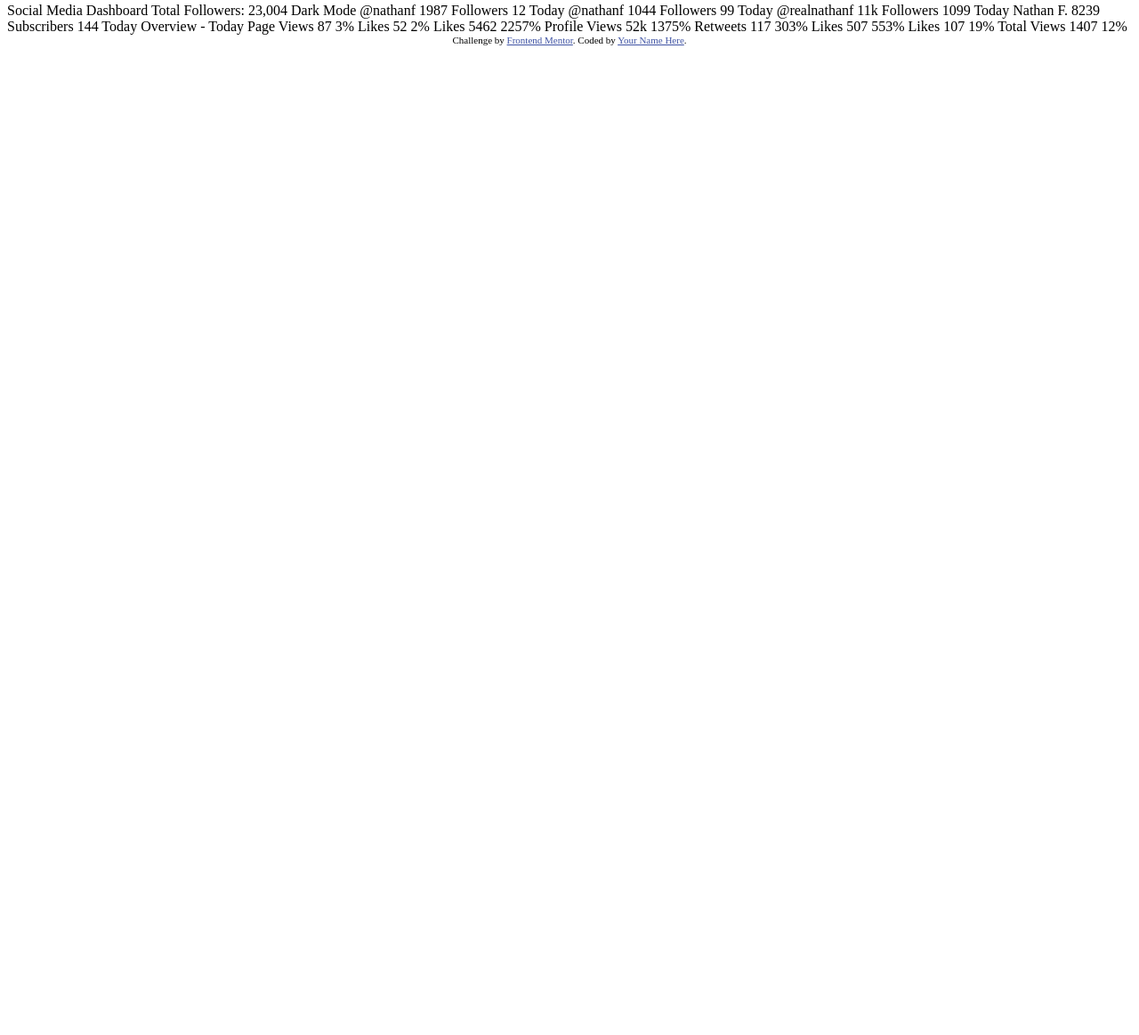
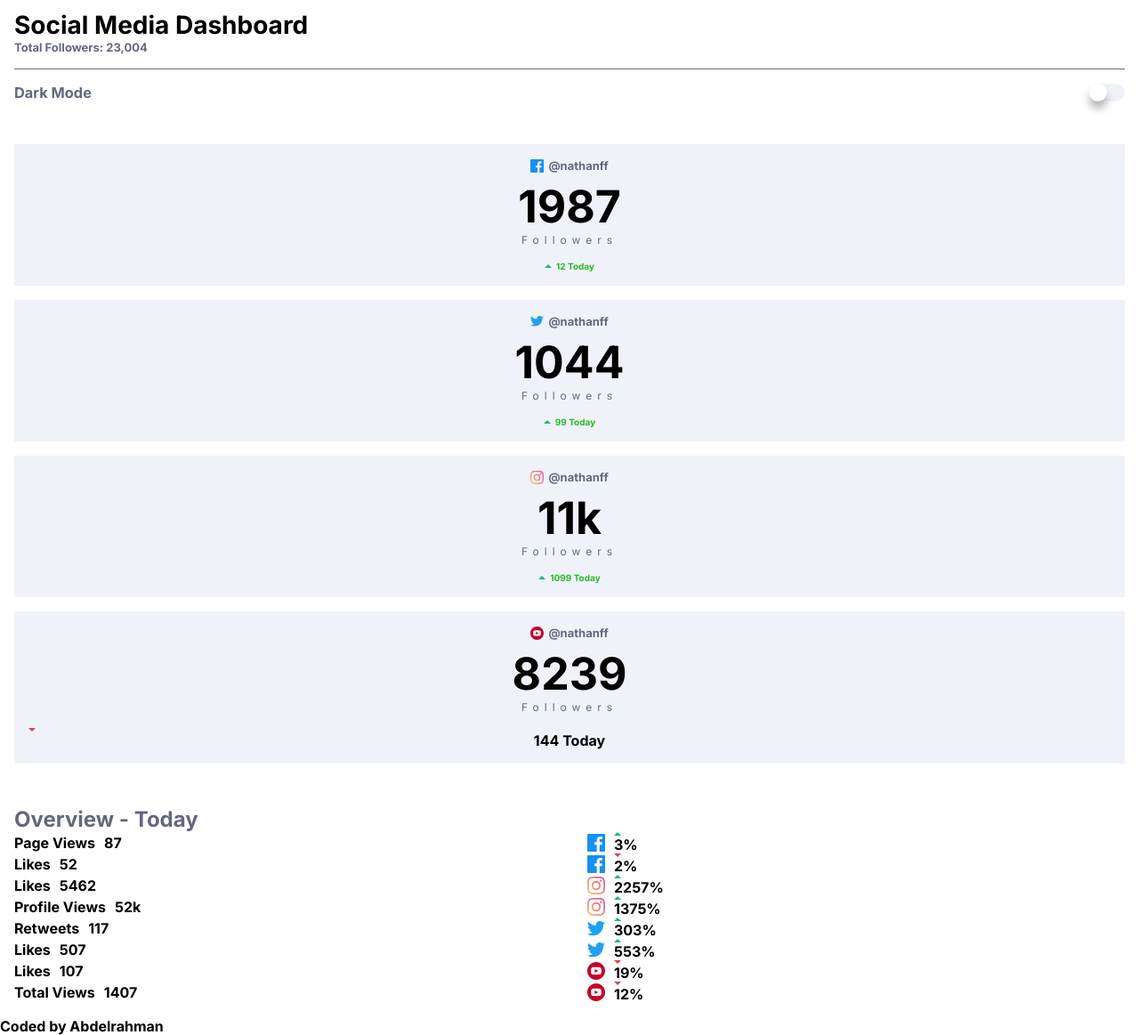
Before and after one commit to Abdelrahmanaman/dashboard-project, a plain HTML site: page index.html in a window 1280 px wide. Shown: the part 5-1168 px from the top of the page at 89% size. Before the commit the page ends 800 px from the top, so only its background shows below. Drawn offline with Linux system fonts and the light colour scheme.

Commit message:
Added the the styles

```diff
--- a/index.html
+++ b/index.html
@@ -2,86 +2,137 @@
 <html lang="en">
 <head>
   <meta charset="UTF-8">
-  <meta name="viewport" content="width=device-width, initial-scale=1.0"> <!-- displays site properly based on user's device -->
+  <meta name="viewport" content="width=device-width, initial-scale=1.0">
+  <title>Welcome | Social Media Dashboard</title>
+  <link rel="stylesheet" href="style.css">
+  <link href="https://fonts.googleapis.com/css2?family=Inter:wght@400;700&display=swap" rel="stylesheet">
 
-  <link rel="icon" type="image/png" sizes="32x32" href="./images/favicon-32x32.png">
-
-  <title>Frontend Mentor | [Challenge Name Here]</title>
-
-  <!-- Feel free to remove these styles or customise in your own stylesheet 👍 -->
-  <style>
-    .attribution { font-size: 11px; text-align: center; }
-    .attribution a { color: hsl(228, 45%, 44%); }
-  </style>
 </head>
 <body>
-
-  Social Media Dashboard
-  Total Followers: 23,004
-
-  Dark Mode
-
-
-
-  @nathanf
-  1987
-  Followers
-  12 Today
-
-  @nathanf
-  1044
-  Followers
-  99 Today
-
-  @realnathanf
-  11k
-  Followers
-  1099 Today
-
-  Nathan F.
-  8239
-  Subscribers
-  144 Today
-
-
-
-  Overview - Today
-
-  Page Views
-  87
-  3%
-
-  Likes
-  52
-  2%
-
-  Likes
-  5462
-  2257%
-
-  Profile Views
-  52k
-  1375%
-
-  Retweets
-  117
-  303%
-
-  Likes
-  507
-  553%
-
-  Likes
-  107
-  19%
-
-  Total Views
-  1407
-  12%
-
-  <div class="attribution">
-    Challenge by <a href="https://www.frontendmentor.io?ref=challenge" target="_blank">Frontend Mentor</a>.
-    Coded by <a href="#">Your Name Here</a>.
-  </div>
+  <header>
+    <h1>Social Media Dashboard</h1>
+    <h2>Total Followers: 23,004</h2>
+    <div class="h3-container">
+      <h3>Dark Mode</h3>
+      <div class="toggle-container">
+        <input type="checkbox" class="toggle" id="toggle">
+        <label for="toggle" class="button"></label>
+      </div>
+    </div>
+  </header>
+  <section>
+    <article class="facebook-container container">
+      <p><img src="assests/icon-facebook.svg" alt="facebook">@nathanff</p>
+      <p>1987</p>
+      <p>Followers</p>
+      <p><img src="assests/icon-up.svg" alt="">12 Today</p>
+    </article>
+    <article class="twiiter-container container">
+      <p><img src="assests/icon-twitter.svg" alt="icon-twitter">@nathanff</p>
+      <p>1044</p>
+      <p>Followers</p>
+      <p><img src="assests/icon-up.svg" alt="">99 Today</p>
+    </article>
+    <article class="instagram-container container">
+      <p><img src="assests/icon-instagram.svg" alt="icon-instagram">@nathanff</p>
+      <p>11k</p>
+      <p>Followers</p>
+      <p><img src="assests/icon-up.svg" alt="">1099 Today</p>
+    </article>
+    <articl class="youtube-container container">
+      <p><img src="assests/icon-youtube.svg" alt="icon-youtube">@nathanff</p>
+      <p>8239</p>
+      <p>Followers</p>
+      <p class="red"><img src="assests/icon-down.svg" alt="">144 Today</p>
+    </articl>
+  </section>
+<!-- Overview section START -->
+  <section class="overview">
+    <h1>Overview - Today</h1>
+    <article class="overview-container">
+      <div>
+        <p>Page Views</p>
+        <p>87</p>
+      </div>
+      <div>
+        <img src="assests/icon-facebook.svg" alt="icon-facebook">
+        <p class="green"><img src="assests/icon-up.svg" alt="">3%</p>
+      </div>
+    </article>
+    <article class="overview-container"">
+      <div>
+        <p>Likes</p>
+        <p>52</p>
+      </div>
+      <div>
+        <img src="assests/icon-facebook.svg" alt="icon-facebook">
+        <p class="red"><img src="assests/icon-down.svg" alt="">2%</p>
+      </div>
+    </article>
+    <article class="overview-container">
+      <div>
+        <p>Likes</p>
+        <p>5462</p>
+      </div>
+      <div>
+        <img src="assests/icon-instagram.svg" alt="icon-instagram">
+        <p class="green"><img src="assests/icon-up.svg" alt="">2257%</p>
+      </div>
+    </article>
+    <article class="overview-container">
+      <div>
+        <p>Profile Views</p>
+        <p>52k</p>
+      </div>
+      <div>
+        <img src="assests/icon-instagram.svg" alt="icon-youtube">
+        <p class="green"><img src="assests/icon-up.svg" alt="">1375%</p>
+      </div>
+    </article>
+    <article class="overview-container">
+      <div>
+        <p>Retweets</p>
+        <p>117</p>
+      </div>
+      <div>
+        <img src="assests/icon-twitter.svg" alt="icon-twitter">
+        <p class="green"><img src="assests/icon-up.svg" alt="">303%</p>
+      </div>
+    </article>
+    <article class="overview-container">
+      <div>
+        <p>Likes</p>
+        <p>507</p>
+      </div>
+      <div>
+        <img src="assests/icon-twitter.svg" alt="icon-youtube">
+        <p class="green"><img src="assests/icon-up.svg" alt="">553%</p>
+      </div>
+    </article>
+    <article class="overview-container">
+      <div>
+        <p>Likes</p>
+        <p>107</p>
+      </div>
+      <div>
+        <img src="assests/icon-youtube.svg" alt="icon-youtube">
+        <p class="red"><img src="assests/icon-down.svg" alt="">19%</p>
+      </div>
+    </article>
+    <article class="overview-container">
+      <div>
+        <p>Total Views</p>
+        <p>1407</p>
+      </div>
+      <div>
+        <img src="assests/icon-youtube.svg" alt="icon-youtube">
+        <p class="red"><img src="assests/icon-down.svg" alt="">12%</p>
+      </div>
+    </article>
+  </section>
+  <footer>
+    <p>Coded by Abdelrahman</p>
+  </footer>
+  <script src="index.js"></script>
 </body>
 </html>
--- a/style.css
+++ b/style.css
@@ -0,0 +1,197 @@
+/* /* ## Layout
+
+The designs were created to the following widths:
+
+- Mobile: 375px
+- Desktop: 1440px */
+/* //Declaring Global */
+:root{
+    /* Light mode colors */
+    --background: hsl(0, 0%, 100%)
+    --pale-blue: hsl(225, 100%, 98%);
+    --cards-bg:  hsl(227, 47%, 96%);
+    --font-color: hsl(228, 12%, 44%);
+    --blue-font: hsl(230, 17%, 14%);
+
+    /* Dark Mode colors */
+
+    --dark-bg: hsl(230, 17%, 14%);
+    --top-bg: hsl(232, 19%, 15%);
+    --cards-bg-dark: hsl(228, 28%, 20%);
+    --font-color-dark: hsl(228, 34%, 66%);
+    --white: hsl(0, 0%, 100%);
+}
+*{
+    margin: 0;
+    padding: 0;
+    box-sizing: border-box;
+    font-family: inter;
+    font-weight: 600;
+}
+img{
+    display: block;
+}
+
+
+/* Header Part */
+header, section{
+    padding: 1rem;
+}
+header{
+    font-size: 14PX;
+}
+header h2{
+    font-size: 13px;
+    color: var(--font-color);
+    border-bottom: 1px solid;
+    padding-bottom: 1rem;
+}
+h3{
+    padding: 1rem 0;
+    color: var(--font-color);
+}
+.h3-container{
+    display: flex;
+    justify-content: space-between;
+    align-items: center;
+}
+/* //Creating a toggle button// */
+.toggle-container{
+    background-color: #fff;
+    display: flex;
+    justify-content: space-between;
+    align-items: center;
+}
+label{
+    background-color: var(--cards-bg);
+    width: 40px;
+    height: 20px;
+    border-radius: 200px;
+    cursor: pointer;
+    position: relative;
+    transition: all 5ms;
+    outline:  none;
+}
+label::before{
+    content: "";
+    background-color: #fff;
+    width: 20px;
+    height: 20px;
+    border-radius: 20px;
+    position: absolute;
+    box-shadow: 0 8px 10px rgba(0, 0, 0, 0.3)
+}
+input:checked + .button{
+    background-color: #fff;
+}
+input:checked + .button::before{
+    transform: translateX(100%);
+    transition: all 5ms;
+}
+.toggle{
+    display: none;
+}
+
+
+/* Card elements layout and coloring */
+.container{
+    display: flex;
+    flex-flow: column;
+    text-align: center;
+    background-color: var(--cards-bg);
+    margin-bottom:1rem;
+    padding: 1rem;
+}
+.container p:first-child{
+    color: var(--font-color);
+    font-size: small;
+    display: flex;
+    justify-content: center;
+    align-items: center;
+    gap: 5px;
+}
+.container p:first-child img{
+    width: 15px;
+}
+
+.container p:nth-child(2){
+    font-size: 50px;
+    margin-top: 0.5rem;
+}
+.container p:nth-child(3){
+    font-weight: 400;
+    font-size: 12px;
+    color: var(--font-color);
+    letter-spacing: 6px;
+    margin-bottom: 1rem;
+}
+.container:not(:last-child) p:last-child{
+    display: flex;
+    justify-content: center;
+    align-items: center;
+    gap: 5px;
+    font-size: 10px;
+    color:rgb(34, 189, 34);
+}
+/* .red{
+    color: rgb(195, 26, 26);
+    font-size: 10px;
+    display: flex;
+    justify-content: center;
+    align-items: center;
+    gap: 5px;
+} */
+
+/* //Overview Part Start //*/
+
+.overview h1{
+    color: var(--font-color);
+}
+
+/* .overview-container{
+    display: flex;
+    align-items: s;
+    justify-content: space-around;
+    background-color: var(--cards-bg);
+    margin-bottom: 1rem;
+} */
+/* .overview-container div p:nth-child(1){
+    margin-bottom: 1rem;
+}
+.overview-container div p:last-child{
+    margin-top: 1rem;
+}
+.green{
+    display: flex;
+    justify-content: center;
+    align-items: center;
+    gap: 5px;
+    font-size: 10px;
+    color:rgb(34, 189, 34);
+} */.overview {
+  /* Assuming this section has display:flex for the following CSS to work */
+}
+
+.overview-container {
+  display: flex;
+  justify-content: space-between; /* Creates space between elements */
+}
+
+.overview-container > div:first-child,
+.overview-container > div:last-child {
+  flex-basis: calc(50% - 20px); /* Adjust the width for the first and last div */
+}
+
+.overview-container > div:not(:first-child):not(:last-child) {
+  flex-basis: calc(25% - 10px); /* Adjust the width for the middle divs */
+}
+
+.overview-container div {
+  display: flex;
+  align-items: center;
+  gap: 10px; /* Adjust the gap between elements */
+}
+
+.overview-container div p {
+  margin: 0; /* Reset margin */
+}
```
